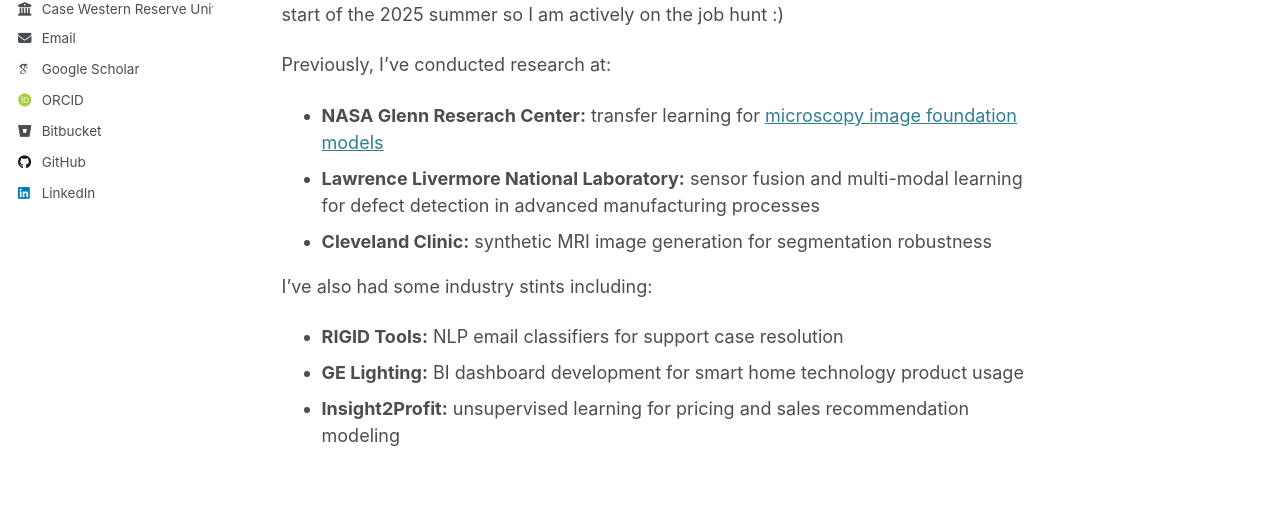
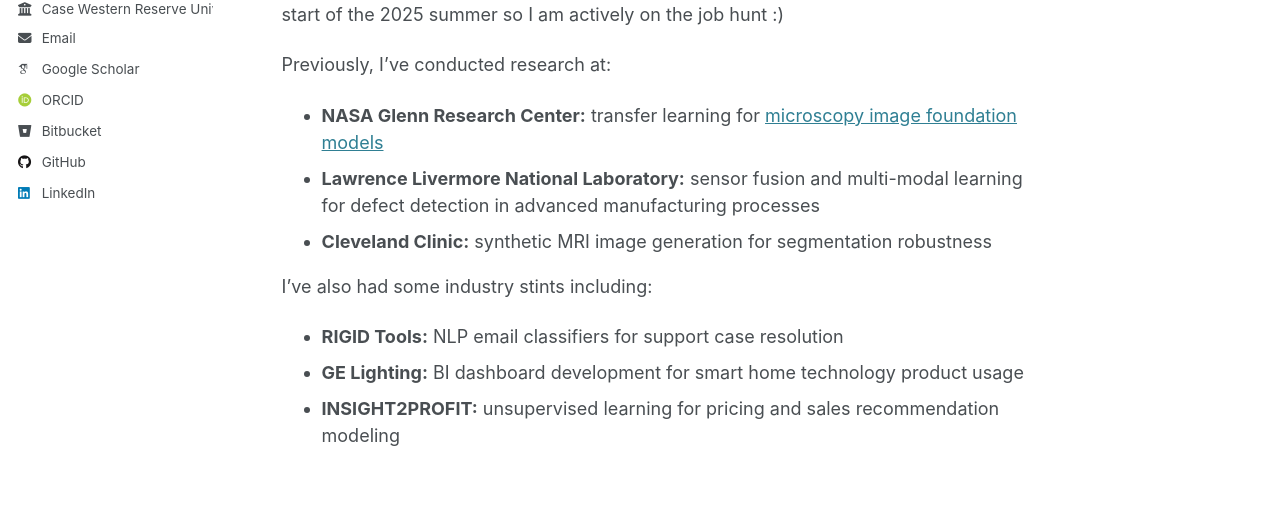
Before and after one commit to tomciardi/tomciardi.github.io, a Jekyll site: the page built from _pages/about.md, in a window 1280 px wide and 1304 px high. Shown: the part 457-965 px from the top of the window. Built offline with Jekyll 4.4.1, drawn with Linux system fonts in a browser that asks for light colours; some web fonts are replaced.

Commit message:
fix typo

```diff
--- a/_pages/about.md
+++ b/_pages/about.md
@@ -14,11 +14,11 @@ My research focused on developing domain-informed active learning and weak super
 Currently I am working as a data scientist for the Cleveland VA. My contract finishes at the start of the 2025 summer so I am actively on the job hunt :)
 
 Previously, I've conducted research at:
-- **NASA Glenn Reserach Center:** transfer learning for [microscopy image foundation models](https://github.com/nasa/pretrained-microscopy-models)
+- **NASA Glenn Research Center:** transfer learning for [microscopy image foundation models](https://github.com/nasa/pretrained-microscopy-models)
 - **Lawrence Livermore National Laboratory:** sensor fusion and multi-modal learning for defect detection in advanced manufacturing processes
 - **Cleveland Clinic:** synthetic MRI image generation for segmentation robustness
 
 I've also had some industry stints including:
 - **RIGID Tools:** NLP email classifiers for support case resolution
 - **GE Lighting:** BI dashboard development for smart home technology product usage
-- **Insight2Profit:** unsupervised learning for pricing and sales recommendation modeling
+- **INSIGHT2PROFIT:** unsupervised learning for pricing and sales recommendation modeling
```
Also changed, not shown: _pages/publications.html (line endings or trailing spaces), images/mountain.png (added).
